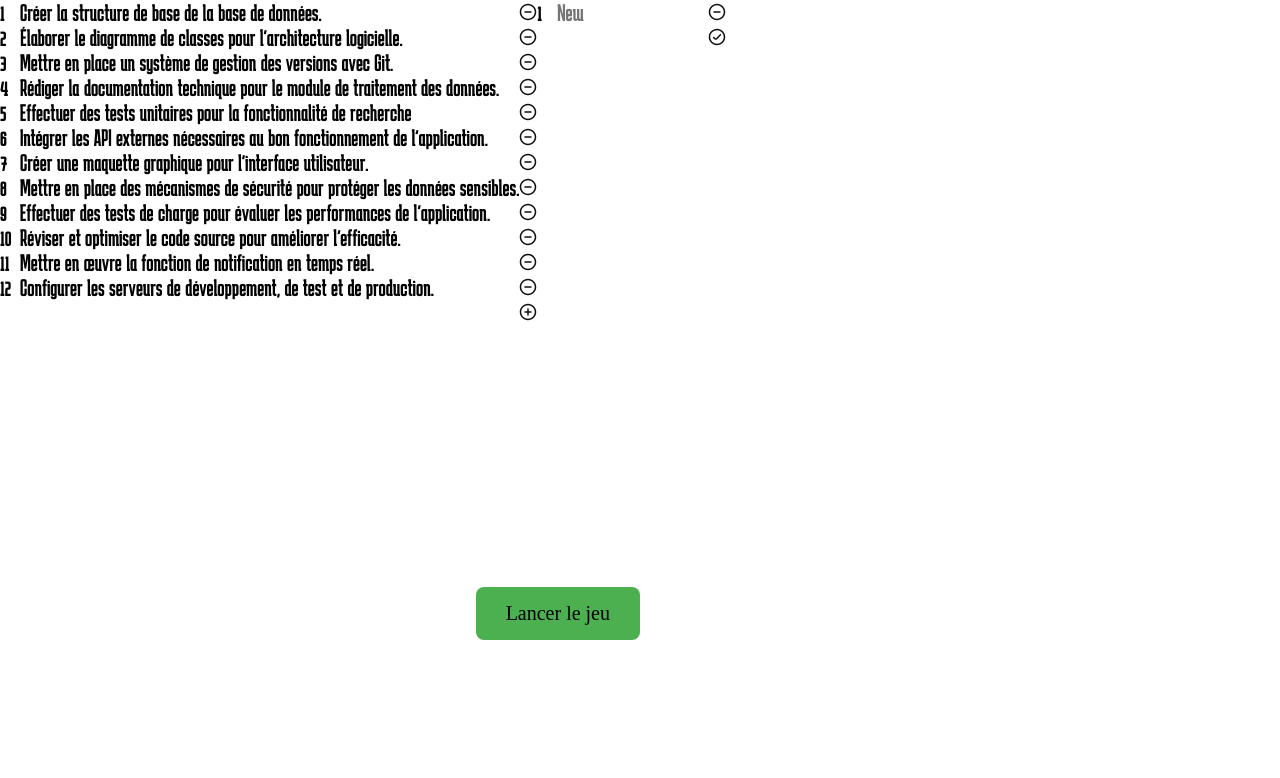
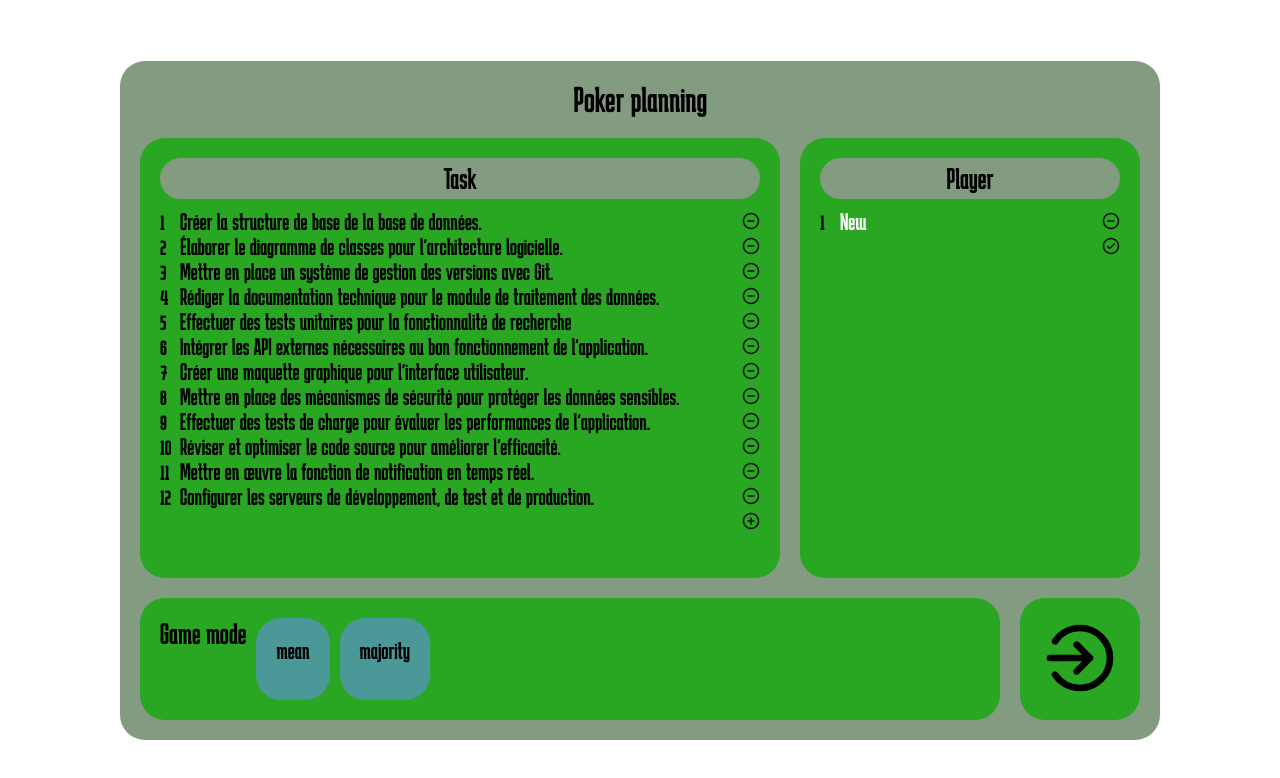
Before and after one commit to alspin8/pokerplanning, a React (Create React App) app: page / in a window 1280 px wide. Shown: the top 778 px of the page. Built offline with nearby package versions, Linux system fonts and the light colour scheme.

Commit message:
Config, ui (couleur à changée) et choix du mode à impl

```diff
--- a/src/component/GameSetting.jsx
+++ b/src/component/GameSetting.jsx
@@ -1,12 +1,18 @@
-import "../resource/style/style.css";
+import "../resource/style/gamessetting.css";
+
+import { ReactComponent as StartSvg } from "../resource/svg/start.svg";
 
 import Table from "./Table";
 
 const GameSetting = ({config, hooks, start}, context) => {
 
+    const [phook, thook, mhook] = hooks;
+
+    const [mode, setMode] = mhook;
+
     const startGame = () => {
         // Check if the necessary conditions are met (e.g., minimum players, tasks)
-        if (players.length < 2 || tasks.length === 0) {
+        if (phook[0].length < 2 || thook[0].length === 0) {
             alert("Ajouter au moins 2 joueurs et quelques tâches avant de lancer le jeu.");
             return;
         }
@@ -15,25 +21,46 @@ const GameSetting = ({config, hooks, start}, context) => {
         start();
     };
 
-    const [phook, thook, mhook] = hooks;
-
-    const [players, addPlayer, removePlayer] = phook;
-    const [tasks,   addTask,   removeTask]   = thook;
-
-    const [mode, setMode] = mhook;
-
     return (
-        <>
-            <Table hook={thook} classSize="task-table"/>
-            <Table hook={phook} classSize="player-table"/>
-            {/*Faire attention a la longueur des taches, on peut définir un max de caractères peut être ? Comme pour le nom un max de joueur*/}
-            {/*<PlayerTable data={players} add={addPlayer} remove={removePlayer}/>*/}
+        <div className="flex flex-col h-full w-full justify-center align-center karanrina">
+            <div className="flex flex-col gap-20 align-center master">
+                <span className="text-4xl">Poker planning</span>
+                <div className="flex gap-20">
+                    <div className="flex flex-col h-400 cell gap-10">
+                        <span className="text-3xl text-center foo">Task</span>
+                        <Table hook={thook} clazz="task"/>
+                    </div>
+                    <div className="flex flex-col h-400 cell gap-10">
+                        <span className="text-3xl text-center foo">Player</span>
+                        <Table hook={phook} clazz="player" limit={4}/>
+                    </div>
+                </div>
+                <div className="flex gap-20 f">
+                    <div className="flex cell gap-10 mode-selector">
+                        <span className="text-3xl text-center">Game mode</span>
+                            {
+                                config.modes.map((mode, index) => {
+                                    return (
+                                        <span className="mode-button text-2xl">
+                                            {mode}
+                                        </span>
+                                    )
+                                })
+                            }
+                    </div>
 
 
-            <button className="custom-button-start" onClick={startGame}>
-                Lancer le jeu
-            </button>
-        </>
+                    <div className="cell">
+                        <StartSvg width={80} height={80}/>
+                    </div>
+
+                    {/*<button className="pilule-btn" onClick={startGame}>*/}
+                    {/*    Lancer le jeu*/}
+                    {/*</button>*/}
+                </div>
+            </div>
+
+        </div>
 
     );
 }
--- a/src/component/Table.jsx
+++ b/src/component/Table.jsx
@@ -6,7 +6,7 @@ import {ReactComponent as AddIcon      } from "../resource/svg/add.svg";
 import {ReactComponent as RemoveIcon   } from "../resource/svg/remove.svg";
 import {ReactComponent as CheckmarkIcon} from "../resource/svg/checkmark.svg";
 
-const Table = ({hook, limit, classSize}, context) => {
+const Table = ({hook, limit, clazz}, context) => {
 
     const [data, add, remove] = hook;
 
@@ -20,20 +20,20 @@ const Table = ({hook, limit, classSize}, context) => {
 
     const handleAdd = () => {
         if (text !== "") {
-            // if (limit && data.length > limit) {
-            //     alert("Limite d'entrées atteinte.")
-            // }
-            // else {
+            if (limit && data.length > limit) {
+                alert("Limite d'entrées atteinte.")
+            }
+            else {
                 add({text: text})
                 setText("");
                 setAdding(false);
-            // }
+            }
         }
     }
 
     return (
-        <div className="flex">
-            <table className={`${classSize} input-table`}>
+        <div className={`flex`}>
+            <table className={`input-table ${clazz}`}>
                 <tbody>
                     {
                         data.map((row, index) => {
--- a/src/resource/style/gamessetting.css
+++ b/src/resource/style/gamessetting.css
@@ -1,7 +1,51 @@
-.task-table {
-    --table-width: 600px;
+.pilule-btn {
+    display: inline-block;
+    padding: 10px 20px;
+    font-size: 16px;
+    text-align: center;
+    text-decoration: none;
+    border: 2px solid #29a722;
+    border-radius: 15px;
+    background-color: #29a722;
+    color: #fff;
+    cursor: pointer;
+    transition: background-color 0.3s, color 0.3s;
+    width: fit-content;
 }
 
-.player-table {
-    --table-width: 300px;
+.pilule-btn:hover {
+    background-color: #fff;
+    color: #29a722;
 }
+
+.foo {
+    background-color: #829b81;
+    border-radius: 25px;
+    padding: 5px 0;
+}
+
+.master {
+    background-color: #829b81;
+    padding: 20px;
+    border-radius: 25px;
+}
+
+.cell {
+    background-color: #29a722;
+    padding: 20px;
+    border-radius: 25px;
+}
+
+.mode-button {
+    background-color: #4a9898;
+    padding: 20px;
+    border-radius: 25px;
+}
+
+.f {
+    width: 100%;
+}
+
+.mode-selector {
+    flex: 1 1 auto;
+}
--- a/src/resource/style/index.css
+++ b/src/resource/style/index.css
@@ -26,12 +26,32 @@
     flex-direction: column;
 }
 
-.text-md {
+.text-base {
     font-size: 18pt;
 }
 
-.text-l {
-    font-size: 24pt;
+.text-lg {
+    font-size: 1.125rem;
+}
+
+.text-xl {
+    font-size: 1.25rem;
+}
+
+.text-2xl {
+    font-size: 1.5rem;
+}
+
+.text-3xl {
+    font-size: 1.875rem;
+}
+
+.text-4xl {
+    font-size: 2.25rem;
+}
+
+.text-center {
+    text-align: center;
 }
 
 .pl-2 {
@@ -51,3 +71,31 @@
     overflow: hidden;
     max-width: 100%;
 }
+
+.h-full {
+    height: 100vh;
+}
+
+.w-full {
+    width: 100vw;
+}
+
+.justify-center {
+    justify-content: center;
+}
+
+.align-center {
+    align-items: center;
+}
+
+.gap-20 {
+    gap: 20px;
+}
+
+.gap-10 {
+    gap: 10px;
+}
+
+.h-400 {
+    height: 400px;
+}
--- a/src/resource/style/table.css
+++ b/src/resource/style/table.css
@@ -1,17 +1,23 @@
+.task.input-table table {
+    width: 600px;
+}
+
+.player.input-table table {
+    width: 300px;
+}
+
 .input-table {
-    --index-width: 20px;
+    --index-width:  20px;
     --button-width: 18px;
 
     display: inline;
-    width: var(--table-width);
-    max-width: var(--table-width);
     table-layout: fixed;
     border-collapse: collapse;
 }
 
 .input-table tbody {
+    display: table;
     width: 100%;
-    display: table;
 }
 
 .input-table input {
@@ -19,6 +25,11 @@
     border: none;
     outline: none;
     width: 100%;
+    background-color: inherit;
+}
+
+.input-table input::placeholder {
+    color: #ffffff;
 }
 
 .input-table tr, input {
@@ -32,12 +43,19 @@
     width: var(--index-width);
 }
 
+.input-table.task td:nth-child(2) {
+    width: calc(600px - var(--index-width) - var(--button-width));
+}
+
+.input-table.player td:nth-child(2) {
+    width: calc(300px - var(--index-width) - var(--button-width));
+}
+
 .input-table td:nth-child(2) {
     display: block;
     white-space: nowrap;
     text-overflow: ellipsis;
     overflow: hidden;
-    width: calc(var(--table-width) - (var(--index-width) + var(--button-width)));
 }
 
 .input-table td:nth-child(3) {
```
Also changed, not shown: src/resource/svg/start.svg (added).
